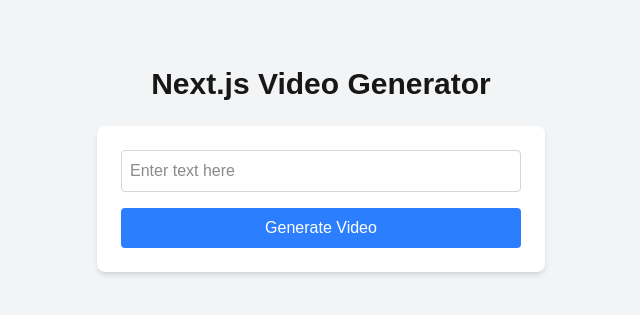
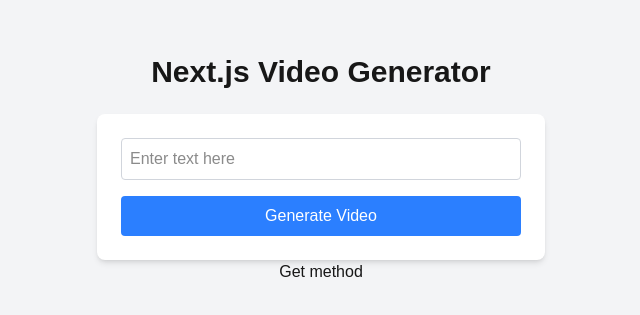
Before and after one commit to rajeshrc12/tinyclips, a Next.js app: page / in a window 1280 px wide. Shown: the part 231-546 px from the top of the page, without its empty margins (319-959 px from the left). Built offline with nearby package versions, Linux system fonts and the light colour scheme; no server answers.

Commit message:
get method

```diff
--- a/app/page.tsx
+++ b/app/page.tsx
@@ -56,6 +56,10 @@
           </video>
         </div>
       )}
+      <button onClick={async()=>{
+        const response = await axios.get(`${API_URL}/`);
+        console.log(response.data)
+      }}>Get method</button>
     </div>
   );
 }
```
